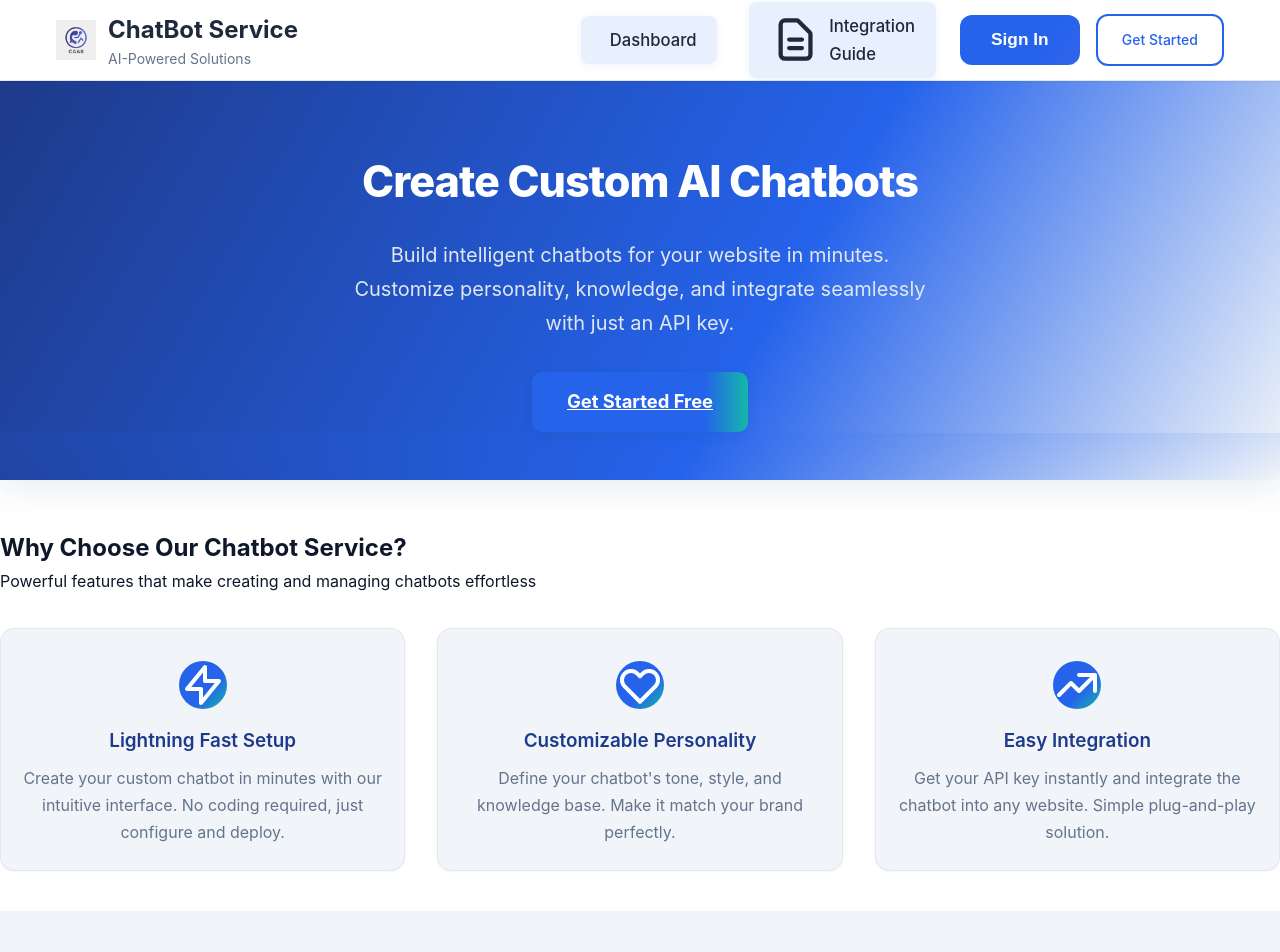
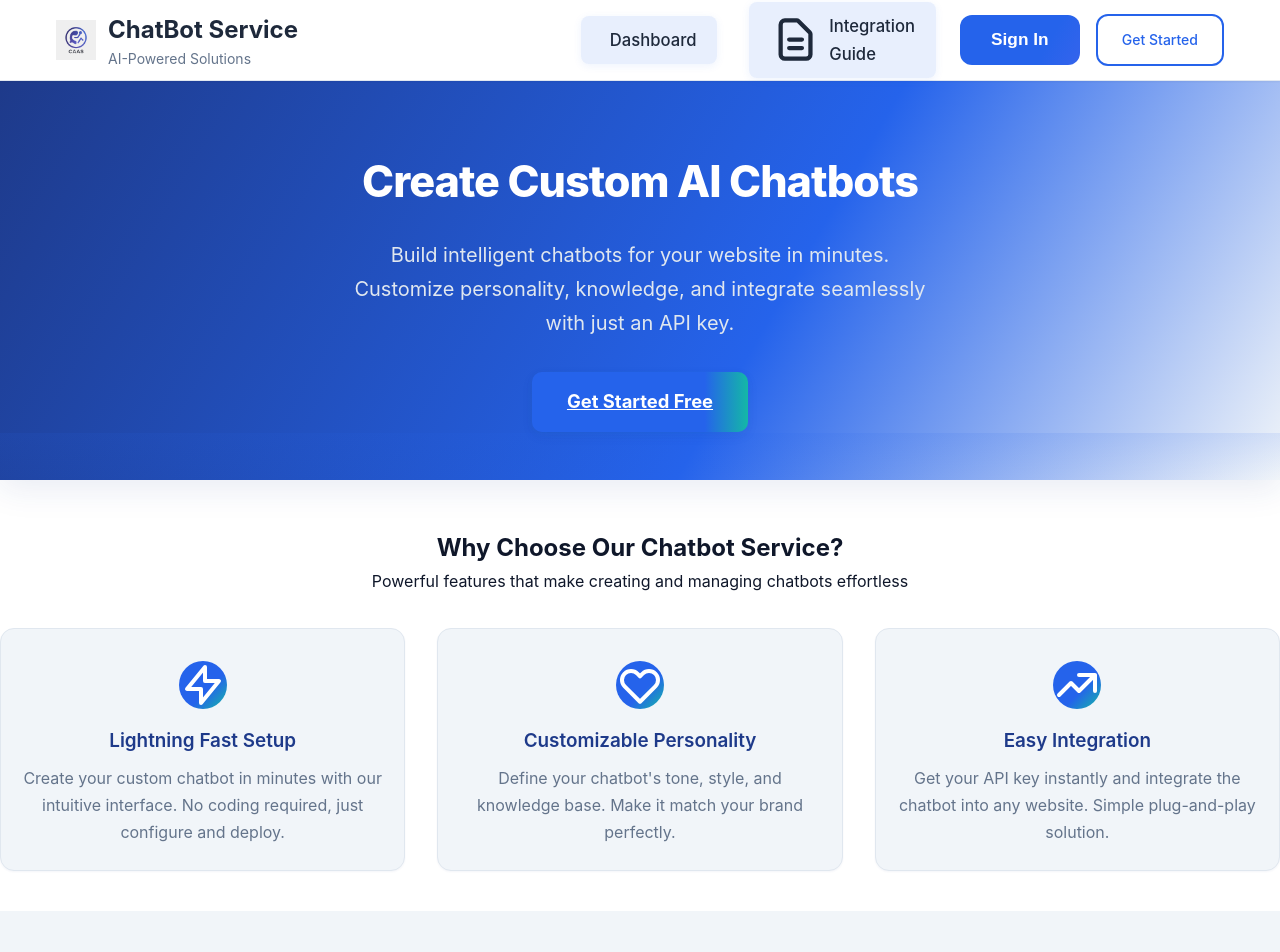
Before and after one commit to Nitin1234567898/CAAS, a React (Create React App) app: page / in a window 1280 px wide. Shown: the top 952 px of the page. Built offline with nearby package versions, Linux system fonts and the light colour scheme; no server answers.

Commit message:
"Update-homepage-css"

```diff
--- a/src/pages/HomePage.module.css
+++ b/src/pages/HomePage.module.css
@@ -75,6 +75,11 @@
 .featuresSection {
   background: #fff;
   padding: 3rem 0 2.5rem 0;
+  text-align: center;
+}
+
+.featuresTitle, .featuresSubtitle {
+  text-align: center;
 }
 
 .featuresGrid {
```
